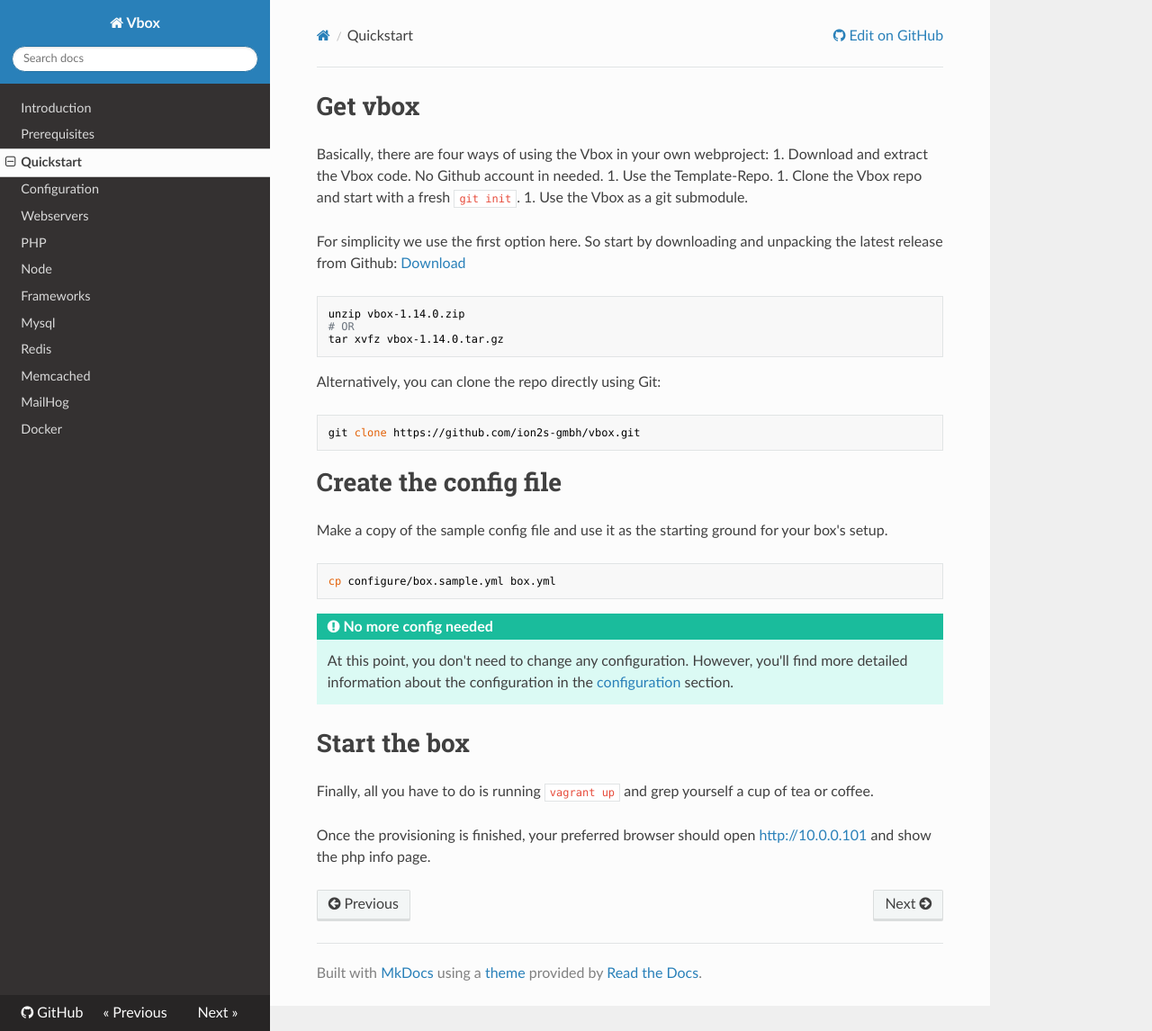
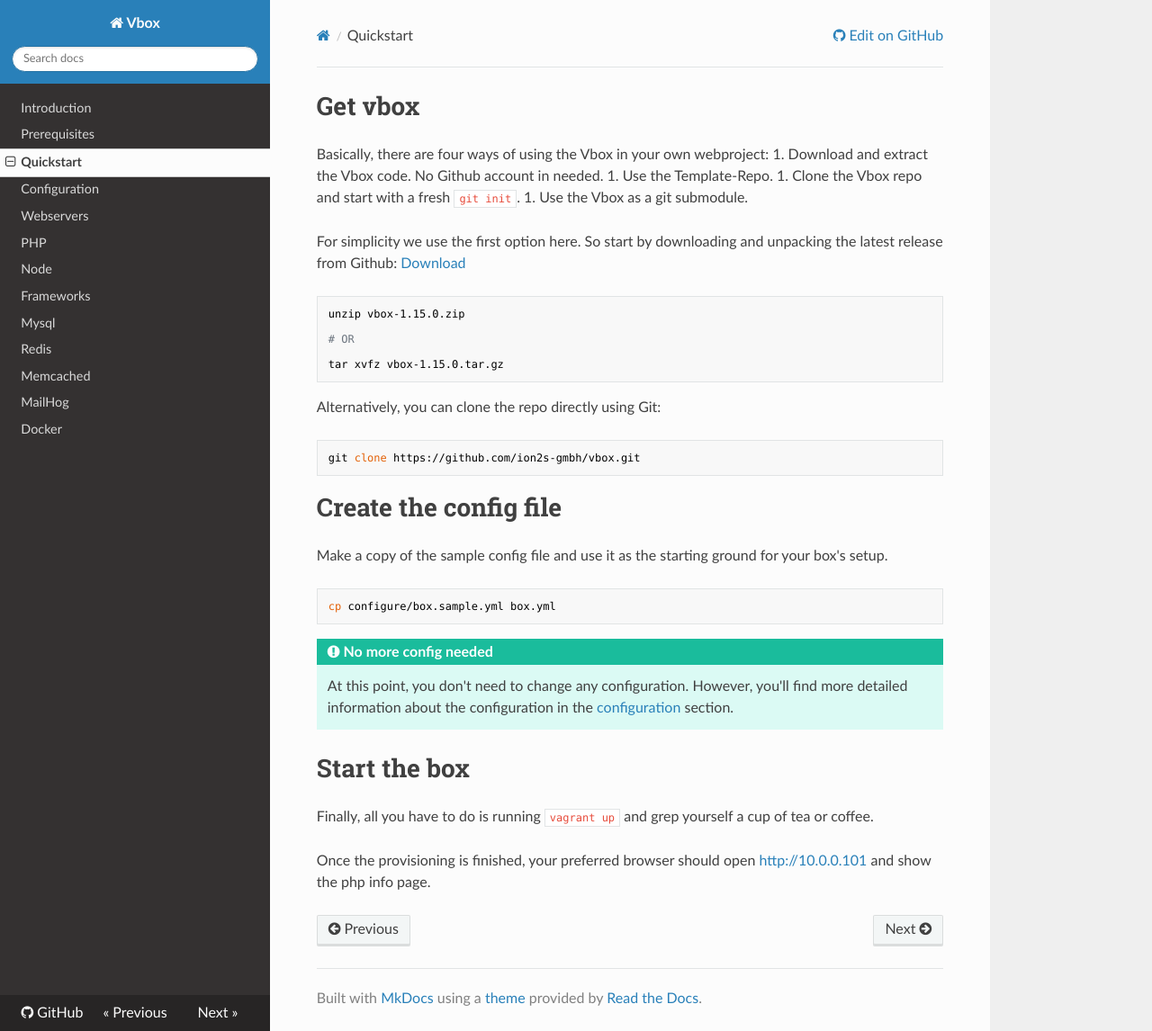
Before and after one commit to sebbaum/vbox-docu, an MkDocs documentation site: the page built from docs/quickstart.md, in a window 1280 px wide and 1146 px high. Shown: the whole window at 90% size. Built offline with MkDocs 1.6.1, drawn with Linux system fonts in a browser that asks for light colours; nearby versions of some CDN libraries.

````diff
--- a/docs/quickstart.md
+++ b/docs/quickstart.md
@@ -10,9 +10,11 @@ So start by downloading and unpacking the latest release from Github:
 [Download](https://github.com/ion2s-gmbh/vbox/releases)
 
 ```bash
-unzip vbox-1.14.0.zip
+unzip vbox-1.15.0.zip
+
 # OR
-tar xvfz vbox-1.14.0.tar.gz
+
+tar xvfz vbox-1.15.0.tar.gz
 ```
 
 Alternatively, you can clone the repo directly using Git:
````
Also changed, not shown: docs/frameworks.md (+6 -1 lines).
